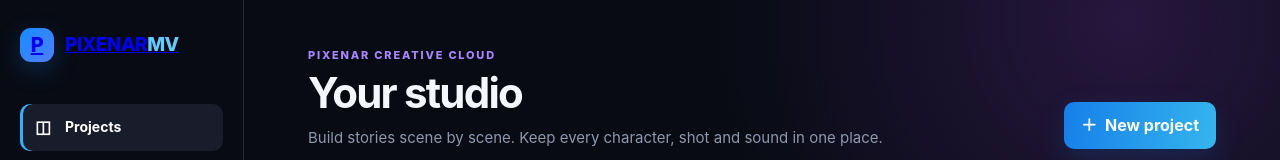
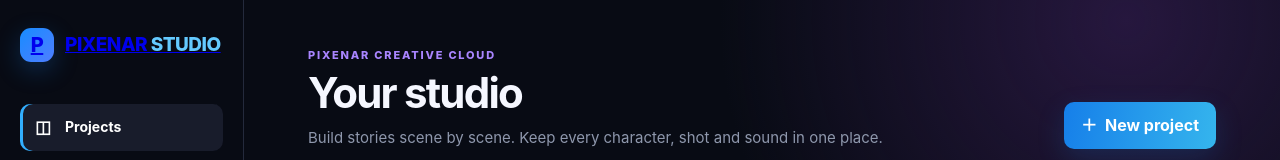
Before and after one commit to tntr24795-dot/PixenarMV, a Next.js app: page /studio in a window 1280 px wide. Shown: the top 160 px of the page. Built offline with nearby package versions, Linux system fonts and the light colour scheme; no server answers; the database is empty.

Commit message:
Rebrand studio dashboard

```diff
--- a/components/dashboard.tsx
+++ b/components/dashboard.tsx
@@ -51,7 +51,7 @@
         <Link className="brand" href="/">
           <span className="brandMark">P</span>
           <span>
-            PIXENAR<span>MV</span>
+            PIXENAR <span>STUDIO</span>
           </span>
         </Link>
         <nav aria-label="Main navigation">
```
